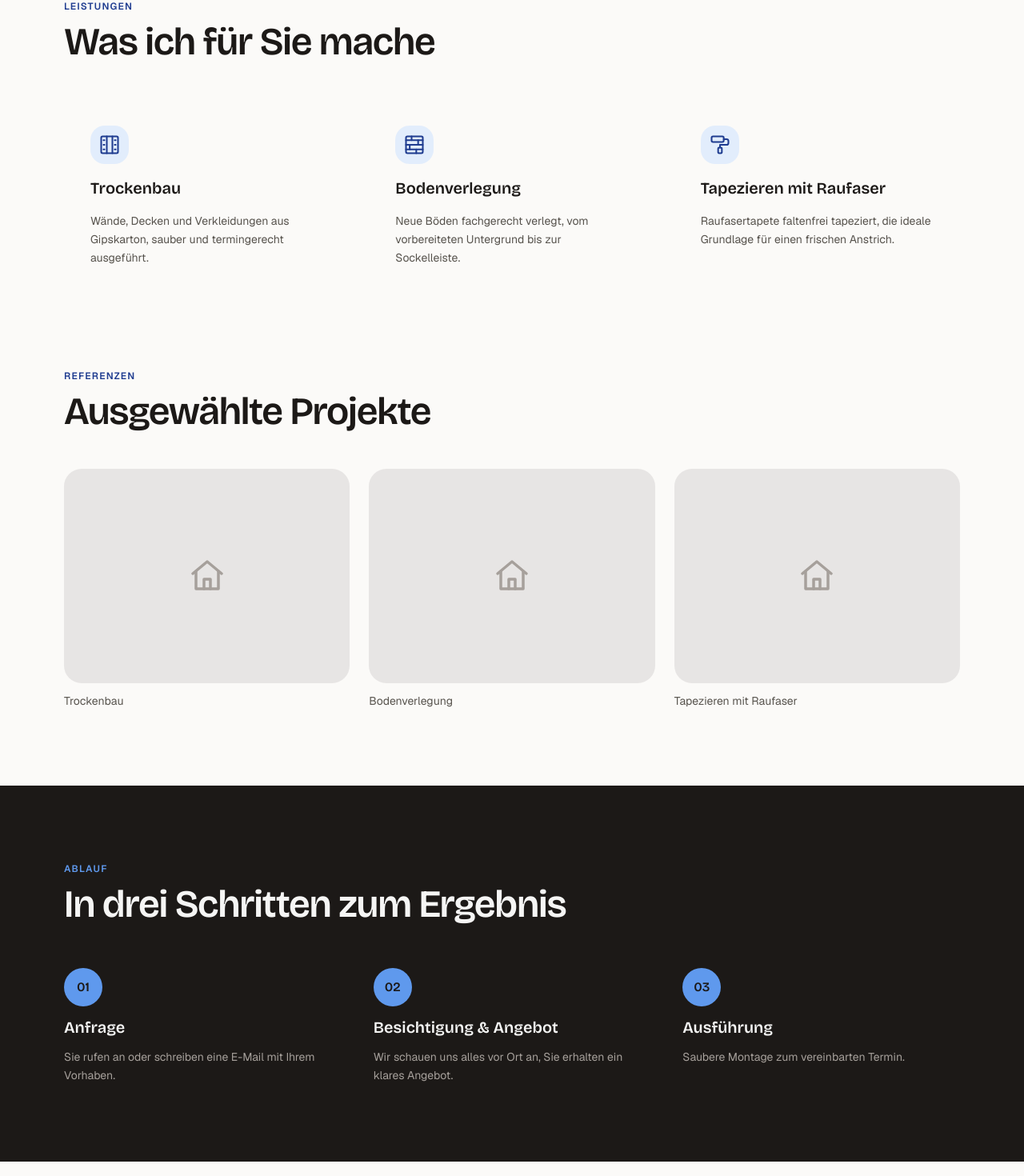
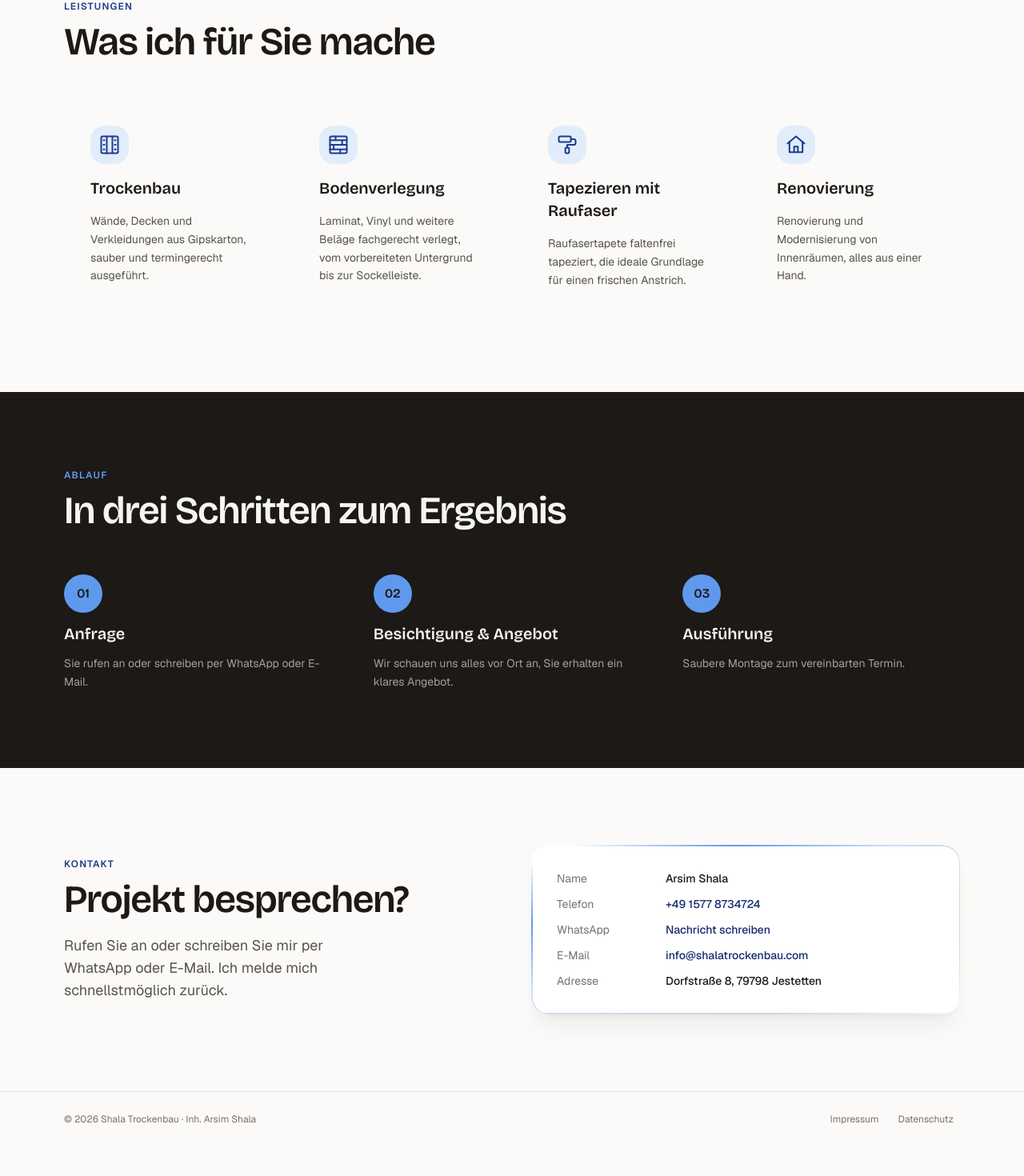
Before and after one commit to cagataykapuagasi/arsimwebsite, a Next.js app: page / in a window 1280 px wide. Shown: the part 1080-2550 px from the top of the page at 80% size. After the commit the page ends 2513 px from the top, so only its background shows below. Built offline with nearby package versions, Linux system fonts and the light colour scheme.

Commit message:
feat: add Renovierung, WhatsApp, drop Referenzen
Referenzen stays out until real job photos exist, AI images there would be misleading.

```diff
--- a/src/app/datenschutz/page.tsx
+++ b/src/app/datenschutz/page.tsx
@@ -75,14 +75,30 @@ export default function DatenschutzPage() {
         </p>
       </LegalSection>
 
-      <LegalSection title="5. SSL-/TLS-Verschlüsselung">
+      <LegalSection title="5. Kontakt per WhatsApp">
+        <p>
+          Sie können uns über WhatsApp kontaktieren. Anbieter ist die WhatsApp Ireland Limited, 4 Grand Canal
+          Square, Grand Canal Harbour, Dublin 2, Irland. Erst wenn Sie den WhatsApp-Link anklicken und uns
+          schreiben, werden Daten an WhatsApp übertragen. Dabei verarbeitet WhatsApp Ihre Telefonnummer, Ihre
+          Nachrichten sowie Metadaten. Eine Übermittlung in die USA an die Meta Platforms, Inc. ist möglich;
+          sie erfolgt auf Grundlage des EU-U.S. Data Privacy Framework (Art. 45 DSGVO).
+        </p>
+        <p>
+          Rechtsgrundlage ist Art. 6 Abs. 1 lit. b DSGVO, sofern Ihre Anfrage mit einem Vertrag oder dessen
+          Anbahnung zusammenhängt, ansonsten Art. 6 Abs. 1 lit. f DSGVO. Wenn Sie WhatsApp nicht nutzen
+          möchten, erreichen Sie uns jederzeit per Telefon oder E-Mail. Weitere Informationen finden Sie in der
+          Datenschutzerklärung von WhatsApp.
+        </p>
+      </LegalSection>
+
+      <LegalSection title="6. SSL-/TLS-Verschlüsselung">
         <p>
           Diese Website nutzt eine SSL- bzw. TLS-Verschlüsselung. Eine verschlüsselte Verbindung erkennen Sie
           an „https://“ in der Adresszeile Ihres Browsers.
         </p>
       </LegalSection>
 
-      <LegalSection title="6. Ihre Rechte">
+      <LegalSection title="7. Ihre Rechte">
         <p>Sie haben jederzeit das Recht auf:</p>
         <ul className="flex list-disc flex-col gap-1 pl-5">
           {rights.map((right) => (
--- a/src/app/page.tsx
+++ b/src/app/page.tsx
@@ -4,7 +4,6 @@ import { Contact } from "@/components/sections/contact";
 import { Hero } from "@/components/sections/hero";
 import { KeywordMarquee } from "@/components/sections/keyword-marquee";
 import { Process } from "@/components/sections/process";
-import { Projects } from "@/components/sections/projects";
 import { Services } from "@/components/sections/services";
 
 export default function Home() {
@@ -15,7 +14,6 @@ export default function Home() {
         <Hero />
         <KeywordMarquee />
         <Services />
-        <Projects />
         <Process />
         <Contact />
       </main>
--- a/src/components/sections/contact.tsx
+++ b/src/components/sections/contact.tsx
@@ -3,7 +3,7 @@ import { Container } from "@/components/layout/container";
 import { SectionHead } from "@/components/sections/section-head";
 import { BlurFade } from "@/components/ui/blur-fade";
 import { ShineBorder } from "@/components/ui/shine-border";
-import { contact, mailHref, telHref } from "@/content/site";
+import { contact, mailHref, telHref, whatsappHref } from "@/content/site";
 
 function ContactRow({ label, children }: { label: string; children: ReactNode }) {
   return (
@@ -14,9 +14,12 @@ function ContactRow({ label, children }: { label: string; children: ReactNode })
   );
 }
 
-function ContactLink({ href, children }: { href: string; children: ReactNode }) {
+function ContactLink({ href, children, external }: { href: string; children: ReactNode; external?: boolean }) {
   return (
-    <a href={href} className="text-brand-strong -my-3 inline-flex min-h-11 items-center py-3 hover:underline">
+    <a
+      href={href}
+      {...(external && { target: "_blank", rel: "noopener noreferrer" })}
+      className="text-brand-strong -my-3 inline-flex min-h-11 items-center py-3 hover:underline">
       {children}
     </a>
   );
@@ -30,7 +33,7 @@ export function Contact() {
           <SectionHead eyebrow="Kontakt" title="Projekt besprechen?" />
           <BlurFade inView delay={0.1}>
             <p className="max-w-sm text-base text-stone-600 sm:text-lg">
-              Rufen Sie an oder schreiben Sie mir. Ich melde mich schnellstmöglich zurück.
+              Rufen Sie an oder schreiben Sie mir per WhatsApp oder E-Mail. Ich melde mich schnellstmöglich zurück.
             </p>
           </BlurFade>
         </div>
@@ -41,6 +44,11 @@ export function Contact() {
               <ContactRow label="Name">{contact.name}</ContactRow>
               <ContactRow label="Telefon">
                 <ContactLink href={telHref}>{contact.phone}</ContactLink>
+              </ContactRow>
+              <ContactRow label="WhatsApp">
+                <ContactLink href={whatsappHref} external>
+                  Nachricht schreiben
+                </ContactLink>
               </ContactRow>
               <ContactRow label="E-Mail">
                 <ContactLink href={mailHref}>{contact.email}</ContactLink>
--- a/src/components/sections/projects.tsx
+++ /dev/null
@@ -1,33 +0,0 @@
-import { HouseIcon } from "@/components/icons";
-import { Container } from "@/components/layout/container";
-import { SectionHead } from "@/components/sections/section-head";
-import { BlurFade } from "@/components/ui/blur-fade";
-import { projects } from "@/content/site";
-
-function ProjectCard({ caption }: { caption: string }) {
-  return (
-    <figure className="group flex flex-col gap-3">
-      <div className="flex aspect-[4/3] items-center justify-center overflow-hidden rounded-3xl bg-stone-200 transition-transform duration-500 group-hover:scale-[0.98]">
-        <HouseIcon className="h-12 w-12 text-stone-400 transition-transform duration-500 group-hover:scale-110" />
-      </div>
-      <figcaption className="text-sm text-stone-600">{caption}</figcaption>
-    </figure>
-  );
-}
-
-export function Projects() {
-  return (
-    <section id="referenzen">
-      <Container className="flex flex-col gap-10 pb-16 md:gap-12 md:pb-24">
-        <SectionHead eyebrow="Referenzen" title="Ausgewählte Projekte" />
-        <div className="grid gap-6 md:grid-cols-3 md:gap-5 lg:gap-6">
-          {projects.map((project, i) => (
-            <BlurFade key={project} inView delay={0.1 * i}>
-              <ProjectCard caption={project} />
-            </BlurFade>
-          ))}
-        </div>
-      </Container>
-    </section>
-  );
-}
--- a/src/components/sections/services.tsx
+++ b/src/components/sections/services.tsx
@@ -1,11 +1,11 @@
-import { DrywallIcon, FloorIcon, WallpaperIcon } from "@/components/icons";
+import { DrywallIcon, FloorIcon, HouseIcon, WallpaperIcon } from "@/components/icons";
 import { Container } from "@/components/layout/container";
 import { SectionHead } from "@/components/sections/section-head";
 import { BlurFade } from "@/components/ui/blur-fade";
 import { MagicCard } from "@/components/ui/magic-card";
 import { services, type Service } from "@/content/site";
 
-const serviceIcons = { drywall: DrywallIcon, floor: FloorIcon, wallpaper: WallpaperIcon };
+const serviceIcons = { drywall: DrywallIcon, floor: FloorIcon, wallpaper: WallpaperIcon, renovation: HouseIcon };
 
 function ServiceCard({ title, text, icon }: Service) {
   const Icon = serviceIcons[icon];
@@ -32,7 +32,7 @@ export function Services() {
     <section id="leistungen">
       <Container className="flex flex-col gap-10 py-16 md:gap-12 md:py-24">
         <SectionHead eyebrow="Leistungen" title="Was ich für Sie mache" />
-        <div className="grid gap-4 md:grid-cols-3 md:gap-5 lg:gap-6">
+        <div className="grid gap-4 sm:grid-cols-2 md:gap-5 lg:grid-cols-4 lg:gap-6">
           {services.map((service, i) => (
             <BlurFade key={service.title} inView delay={0.1 * i} className="h-full">
               <ServiceCard {...service} />
--- a/src/content/site.ts
+++ b/src/content/site.ts
@@ -1,4 +1,3 @@
-// ponytail: projects are placeholders until real photos arrive
 export const contact = {
   company: "Shala Trockenbau",
   name: "Arsim Shala",
@@ -11,6 +10,7 @@ export const contact = {
 
 export const telHref = `tel:${contact.phone.replace(/\s/g, "")}`;
 export const mailHref = `mailto:${contact.email}`;
+export const whatsappHref = `https://wa.me/${contact.phone.replace(/\D/g, "")}`;
 
 export interface NavItem {
   href: string;
@@ -19,7 +19,6 @@ export interface NavItem {
 
 export const nav: NavItem[] = [
   { href: "/#leistungen", label: "Leistungen" },
-  { href: "/#referenzen", label: "Referenzen" },
   { href: "/#ablauf", label: "Ablauf" },
   { href: "/#kontakt", label: "Kontakt" },
 ];
@@ -30,7 +29,7 @@ export interface TextItem {
 }
 
 export interface Service extends TextItem {
-  icon: "drywall" | "floor" | "wallpaper";
+  icon: "drywall" | "floor" | "wallpaper" | "renovation";
 }
 
 export const services: Service[] = [
@@ -41,7 +40,7 @@ export const services: Service[] = [
   },
   {
     title: "Bodenverlegung",
-    text: "Neue Böden fachgerecht verlegt, vom vorbereiteten Untergrund bis zur Sockelleiste.",
+    text: "Laminat, Vinyl und weitere Beläge fachgerecht verlegt, vom vorbereiteten Untergrund bis zur Sockelleiste.",
     icon: "floor",
   },
   {
@@ -49,21 +48,25 @@ export const services: Service[] = [
     text: "Raufasertapete faltenfrei tapeziert, die ideale Grundlage für einen frischen Anstrich.",
     icon: "wallpaper",
   },
+  {
+    title: "Renovierung",
+    text: "Renovierung und Modernisierung von Innenräumen, alles aus einer Hand.",
+    icon: "renovation",
+  },
 ];
 
 export const keywords = [
   "Trockenbau",
   "Bodenverlegung",
   "Raufasertapete",
+  "Renovierung",
   "Saubere Ausführung",
   "Termintreue",
   "Jestetten und Umgebung",
 ];
 
-export const projects = ["Trockenbau", "Bodenverlegung", "Tapezieren mit Raufaser"];
-
 export const steps: TextItem[] = [
-  { title: "Anfrage", text: "Sie rufen an oder schreiben eine E-Mail mit Ihrem Vorhaben." },
+  { title: "Anfrage", text: "Sie rufen an oder schreiben per WhatsApp oder E-Mail." },
   { title: "Besichtigung & Angebot", text: "Wir schauen uns alles vor Ort an, Sie erhalten ein klares Angebot." },
   { title: "Ausführung", text: "Saubere Montage zum vereinbarten Termin." },
 ];
```
